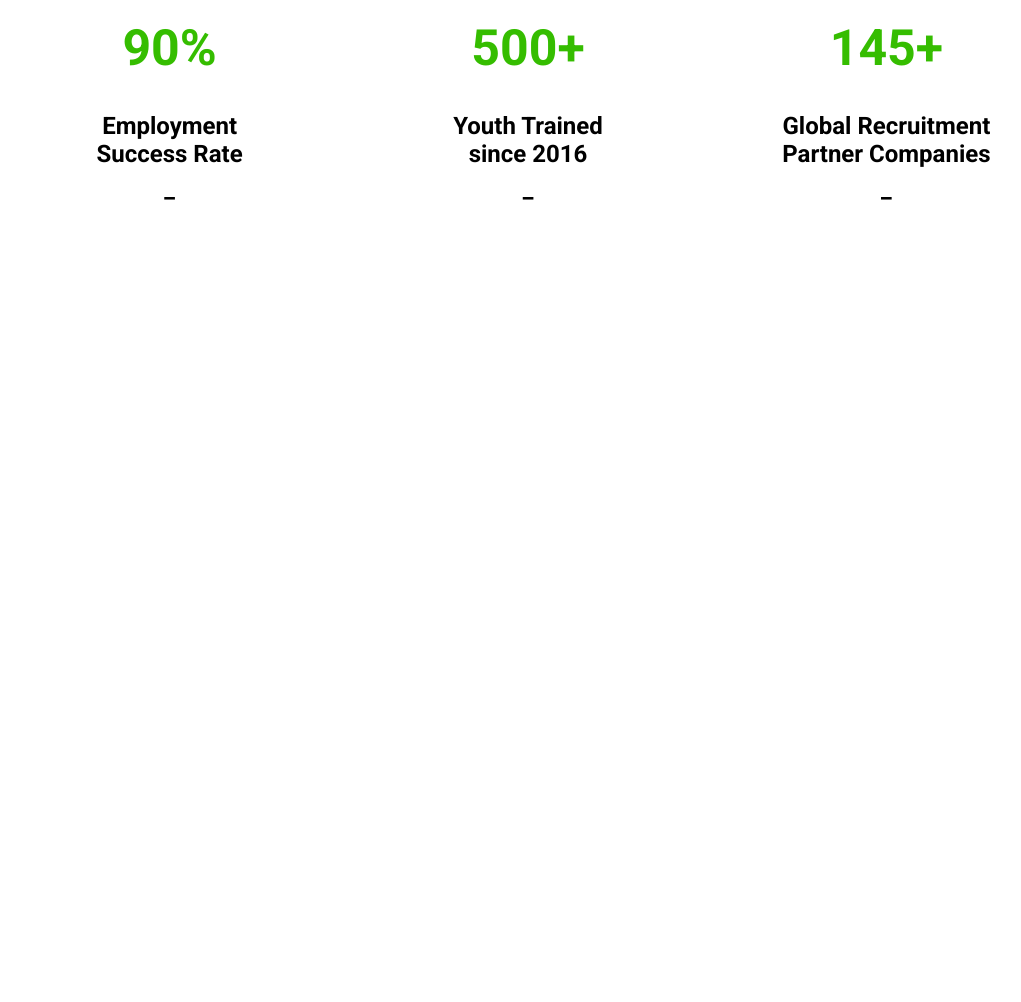
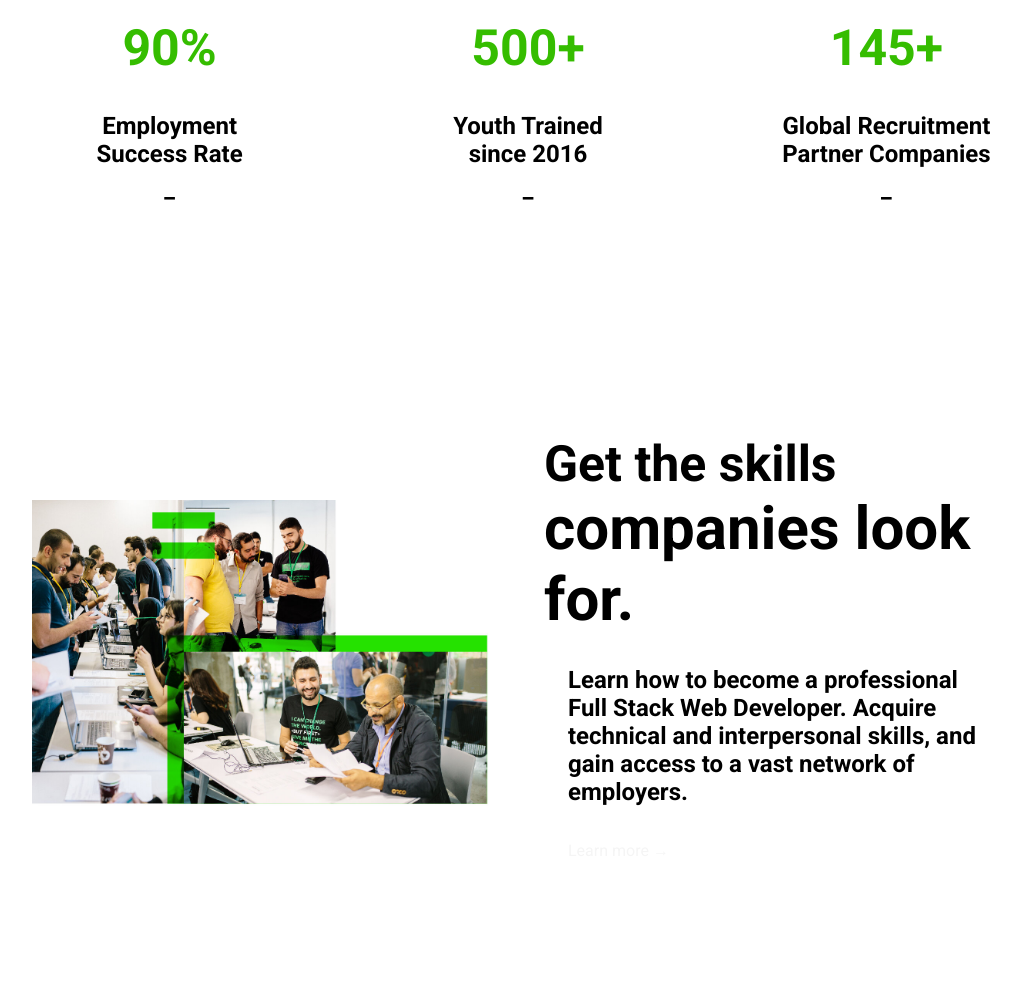
Before and after one commit to Mohammad-Mahdi-Alameh/SE-Factory-NoBootsstrap, a plain HTML site: page index.html in a window 1280 px wide. Shown: the part 1177-2179 px from the top of the page, without its empty margins (112-1133 px from the left). Before the commit the page ends 1496 px from the top, so only its background shows below. Drawn offline with Linux system fonts and the light colour scheme.

Commit message:
adding second section

```diff
--- a/index.html
+++ b/index.html
@@ -102,4 +102,23 @@
 
     </div>
   </section>
+  <section >
+    <div class="row">
+      <div class="left">
+        <img src="assets/artboard-1.jpg" alt="">
+      </div>
+      <div class="right">
+
+
+        <h1>
+          Get the skills<br><strong>companies look for.</strong></h1>
+        <br>
+        <h2 style="padding:5%">Learn how to become a professional Full Stack Web Developer.
+          Acquire technical and interpersonal skills, and gain access to a
+          vast network of employers.<br><br><a class="LearnMore" href="">Learn more →</a></h2>
+
+      </div>
+
+    </div>
+  </section>
 </body></html>
--- a/styles/style.css
+++ b/styles/style.css
@@ -180,3 +180,10 @@ strong {
     padding: 1.6rem;
     text-align: center;
 }
+
+.left,
+.right {
+    flex-basis: 50%;
+    padding: 1.6rem;
+    text-align: left;
+}
```
